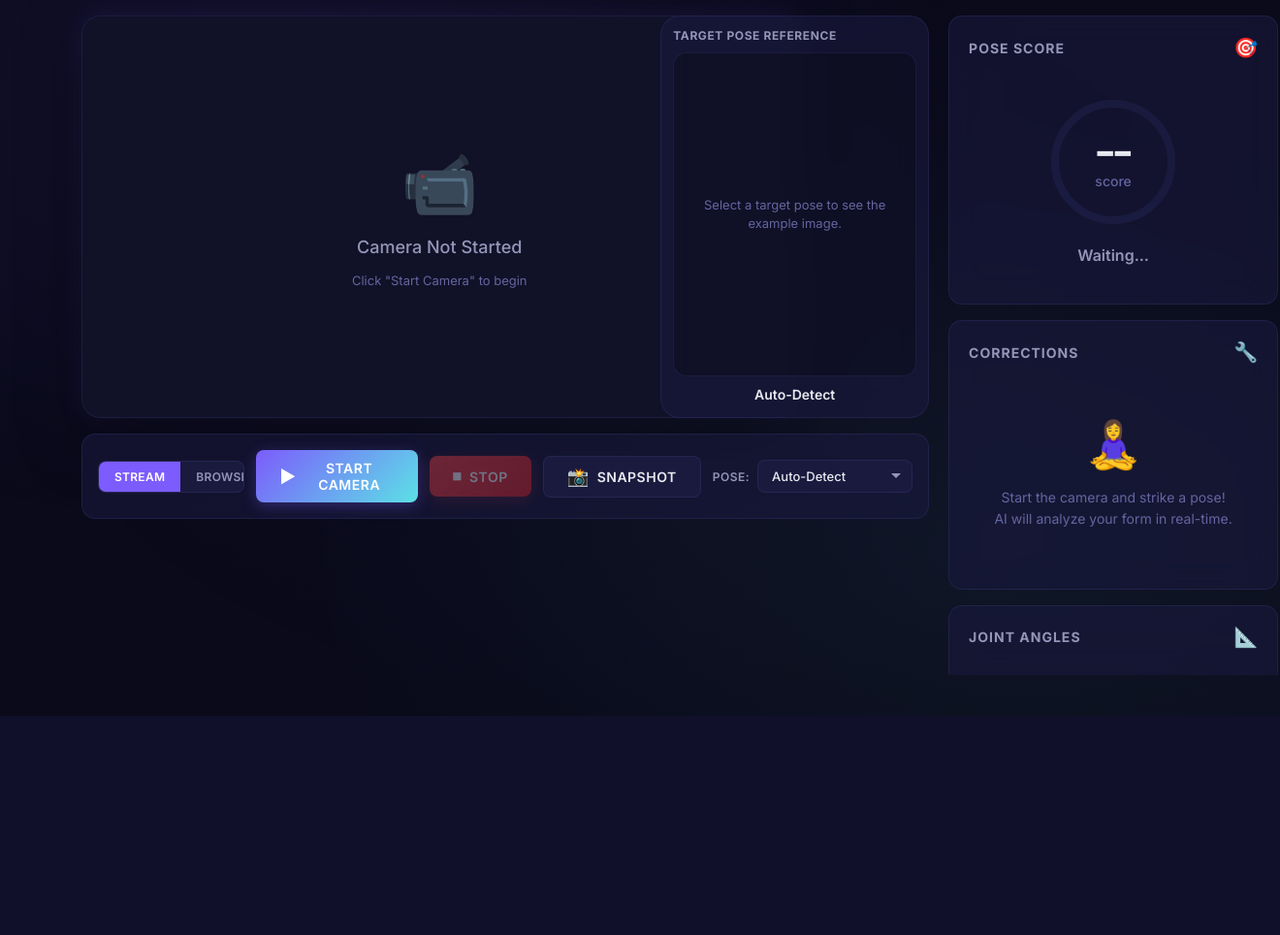
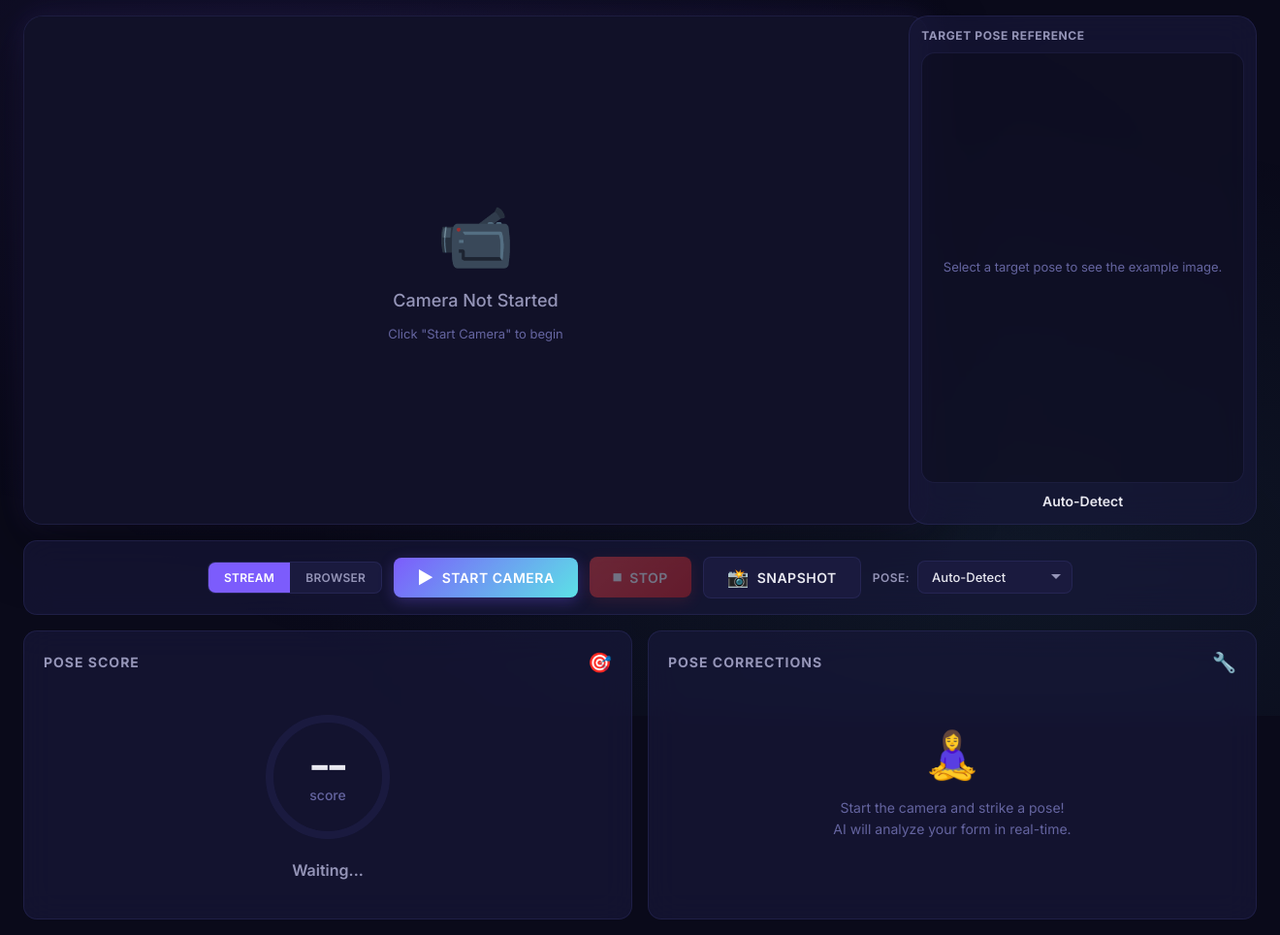
Before and after one commit to milindku7/Yoga-CSE474, a Flask app: page / in a window 1320 px wide. Shown: the part 62-1026 px from the top of the page at 97% size. Before the commit the page ends 800 px from the top, so only its background shows below. Run offline with Flask 3, Linux system fonts and the light colour scheme; data that the repository does not hold is empty.

Commit message:
UX/UI fixes to make it easier to understand everything

```diff
--- a/app.py
+++ b/app.py
@@ -54,6 +54,7 @@ except FileNotFoundError as e:
 # ────────────────────────────────────────────────────────────────────
 camera = None
 target_pose = None  # User-selected target pose for corrections
+last_result = None  # Last processed pose result for polling
 
 
 def get_pose_reference_image_filename(pose_name):
@@ -79,100 +80,23 @@ def get_camera():
 
 
 def draw_correction_overlay(frame, result, keypoints):
-    """Draw beautiful correction overlay on the frame."""
-    h, w = frame.shape[:2]
+    """Draw joint highlight circles for corrections on the skeleton."""
+    corrections = result["corrections"]
+    for corr in corrections:
+        severity = corr["severity"]
+        if severity >= 2.0:
+            dot_color = (0, 0, 255)
+        elif severity >= 1.0:
+            dot_color = (0, 165, 255)
+        else:
+            dot_color = (0, 255, 255)
 
-    # Semi-transparent overlay panel at top
-    overlay = frame.copy()
-
-    # ── Top status bar ──
-    cv2.rectangle(overlay, (0, 0), (w, 90), (20, 20, 20), -1)
-    cv2.addWeighted(overlay, 0.7, frame, 0.3, 0, frame)
-
-    pose_name = result["pose"].replace("_", " ").title()
-    score = result["score"]
-    confidence = result["confidence"]
-    color = corrector.get_correction_color(score) if corrector else (0, 255, 0)
-    label = corrector.get_score_label(score) if corrector else ""
-
-    # Pose name
-    cv2.putText(frame, f"Pose: {pose_name}",
-                (20, 35), cv2.FONT_HERSHEY_SIMPLEX, 0.9, (255, 255, 255), 2)
-
-    # Score bar
-    bar_x, bar_y = 20, 55
-    bar_w, bar_h = 200, 20
-    cv2.rectangle(frame, (bar_x, bar_y), (bar_x + bar_w, bar_y + bar_h), (60, 60, 60), -1)
-    fill_w = int(bar_w * score / 100)
-    cv2.rectangle(frame, (bar_x, bar_y), (bar_x + fill_w, bar_y + bar_h), color, -1)
-    cv2.putText(frame, f"{score:.0f}%",
-                (bar_x + bar_w + 10, bar_y + 16), cv2.FONT_HERSHEY_SIMPLEX, 0.6, color, 2)
-
-    # Label
-    cv2.putText(frame, label,
-                (bar_x + bar_w + 60, bar_y + 16), cv2.FONT_HERSHEY_SIMPLEX, 0.6, color, 2)
-
-    # Confidence
-    cv2.putText(frame, f"Confidence: {confidence*100:.0f}%",
-                (w - 250, 35), cv2.FONT_HERSHEY_SIMPLEX, 0.7, (180, 180, 180), 1)
-
-    # ── Correction hints (right side panel) ──
-    corrections = result["corrections"]
-    if corrections:
-        panel_w = 350
-        panel_h = 40 + len(corrections) * 55
-        px = w - panel_w - 15
-        py = 100
-
-        overlay2 = frame.copy()
-        cv2.rectangle(overlay2, (px, py), (px + panel_w, py + panel_h), (20, 20, 40), -1)
-        cv2.addWeighted(overlay2, 0.75, frame, 0.25, 0, frame)
-
-        cv2.putText(frame, "Corrections:",
-                    (px + 10, py + 25), cv2.FONT_HERSHEY_SIMPLEX, 0.65, (100, 200, 255), 2)
-
-        for i, corr in enumerate(corrections):
-            cy = py + 50 + i * 55
-            severity = corr["severity"]
-
-            if severity >= 2.0:
-                dot_color = (0, 0, 255)
-            elif severity >= 1.0:
-                dot_color = (0, 165, 255)
-            else:
-                dot_color = (0, 255, 255)
-
-            cv2.circle(frame, (px + 20, cy + 5), 6, dot_color, -1)
-            cv2.putText(frame, corr["hint"],
-                        (px + 35, cy + 10), cv2.FONT_HERSHEY_SIMPLEX, 0.5, (255, 255, 255), 1)
-            cv2.putText(frame, f"{corr['current']:.0f}° → {corr['target']:.0f}°",
-                        (px + 35, cy + 30), cv2.FONT_HERSHEY_SIMPLEX, 0.4, (150, 150, 150), 1)
-
-            # Draw correction indicator on skeleton
-            kp_indices = corr["keypoint_indices"]
-            vertex_idx = kp_indices[1]
-            vx, vy = int(keypoints[vertex_idx][0]), int(keypoints[vertex_idx][1])
-            if vx > 0 and vy > 0:
-                cv2.circle(frame, (vx, vy), 18, dot_color, 3)
-                cv2.circle(frame, (vx, vy), 22, dot_color, 1)
-    else:
-        # All good indicator
-        overlay2 = frame.copy()
-        cv2.rectangle(overlay2, (w - 280, 100), (w - 15, 155), (0, 80, 0), -1)
-        cv2.addWeighted(overlay2, 0.7, frame, 0.3, 0, frame)
-        cv2.putText(frame, "[OK] Perfect Form!",
-                    (w - 265, 138), cv2.FONT_HERSHEY_SIMPLEX, 0.8, (0, 255, 0), 2)
-
-    # ── Draw angle values on joints ──
-    angles = result.get("angles", {})
-    for angle_name, (a_idx, b_idx, c_idx) in ANGLE_DEFINITIONS.items():
-        if angle_name in angles and angles[angle_name] is not None:
-            vx, vy = int(keypoints[b_idx][0]), int(keypoints[b_idx][1])
-            if vx > 0 and vy > 0:
-                angle_val = angles[angle_name]
-                cv2.putText(frame, f"{angle_val:.0f}°",
-                            (vx + 10, vy - 10), cv2.FONT_HERSHEY_SIMPLEX,
-                            0.4, (200, 200, 200), 1)
+        kp_indices = corr["keypoint_indices"]
+        vertex_idx = kp_indices[1]
+        vx, vy = int(keypoints[vertex_idx][0]), int(keypoints[vertex_idx][1])
+        if vx > 0 and vy > 0:
+            cv2.circle(frame, (vx, vy), 18, dot_color, 3)
+            cv2.circle(frame, (vx, vy), 22, dot_color, 1)
 
     return frame
 
@@ -216,6 +140,7 @@ def process_frame(frame):
 
 def generate_frames():
     """Generate frames for MJPEG streaming."""
+    global last_result
     cam = get_camera()
 
     while True:
@@ -224,7 +149,9 @@ def generate_frames():
             break
 
         frame = cv2.flip(frame, 1)
-        processed, _ = process_frame(frame)
+        processed, result_data = process_frame(frame)
+        if result_data is not None:
+            last_result = result_data
 
         ret, buffer = cv2.imencode('.jpg', processed, [cv2.IMWRITE_JPEG_QUALITY, 85])
         if not ret:
@@ -346,6 +273,20 @@ def api_set_target_pose():
         return jsonify({"error": f"Unknown pose: {pose}"}), 400
 
 
+@app.route('/api/current_result')
+def api_current_result():
+    """Return the most recent pose analysis result from the MJPEG stream."""
+    if last_result is None:
+        return jsonify({})
+    return jsonify({
+        "pose": last_result["pose"],
+        "score": last_result["score"],
+        "confidence": last_result["confidence"],
+        "corrections": last_result["corrections"],
+        "angles": {k: v for k, v in last_result["angles"].items() if v is not None},
+    })
+
+
 @app.route('/api/pose_reference_image/<pose_name>')
 def api_pose_reference_image(pose_name):
     """Serve a reference image for the requested pose from dataset/<pose_name>."""
@@ -370,7 +311,7 @@ if __name__ == '__main__':
     print(f"  Model: {'Loaded' if corrector else 'Not trained — run train_model.py'}")
     if corrector:
         print(f"  Poses: {', '.join(corrector.pose_classes)}")
-    print(f"  Open: http://localhost:5000")
+    print(f"  Open: http://localhost:5001")
     print("=" * 60 + "\n")
 
-    app.run(host='0.0.0.0', port=5000, debug=False, threaded=True)
+    app.run(host='0.0.0.0', port=5001, debug=False, threaded=True)
--- a/templates/index.html
+++ b/templates/index.html
@@ -163,13 +163,9 @@
         .main-container {
             position: relative;
             z-index: 1;
-            max-width: 1200px;
+            max-width: 1400px;
             margin: 0 auto;
             padding: 16px 24px;
-            display: grid;
-            grid-template-columns: 1fr 340px;
-            gap: 20px;
-            min-height: calc(100vh - 80px);
         }
 
         /* ── Video Panel ─────────────────────────────────────── */
@@ -181,9 +177,16 @@
 
         .camera-layout {
             display: grid;
-            grid-template-columns: 2.1fr 1fr;
+            grid-template-columns: 2.5fr 1fr;
             gap: 16px;
             align-items: stretch;
+        }
+
+        /* ── Below-camera cards row ───────────────────────────── */
+        .below-camera-layout {
+            display: grid;
+            grid-template-columns: 1fr 1fr;
+            gap: 16px;
         }
 
         .video-container {
@@ -390,17 +393,6 @@
             color: white;
         }
 
-        /* ── Side Panel ──────────────────────────────────────── */
-        .side-panel {
-            display: flex;
-            flex-direction: column;
-            gap: 16px;
-            max-height: calc(100vh - 120px);
-            overflow-y: auto;
-            scrollbar-width: thin;
-            scrollbar-color: var(--accent-primary) transparent;
-        }
-
         .card {
             background: var(--bg-glass);
             backdrop-filter: blur(16px);
@@ -595,38 +587,6 @@
             margin-bottom: 8px;
         }
 
-        /* ── Angles Grid ──────────────────────────────────────── */
-        .angles-grid {
-            display: grid;
-            grid-template-columns: 1fr 1fr;
-            gap: 8px;
-        }
-
-        .angle-item {
-            display: flex;
-            flex-direction: column;
-            padding: 10px;
-            background: rgba(0, 0, 0, 0.2);
-            border-radius: var(--radius-sm);
-            border-left: 3px solid var(--accent-primary);
-        }
-
-        .angle-name {
-            font-size: 10px;
-            font-weight: 600;
-            text-transform: uppercase;
-            letter-spacing: 0.5px;
-            color: var(--text-muted);
-            margin-bottom: 4px;
-        }
-
-        .angle-value {
-            font-size: 18px;
-            font-weight: 700;
-            font-family: 'JetBrains Mono', monospace;
-            color: var(--text-primary);
-        }
-
         /* ── Waiting State ────────────────────────────────────── */
         .waiting-state {
             text-align: center;
@@ -668,16 +628,11 @@
         /* ── Responsive ───────────────────────────────────────── */
         @media (max-width: 1024px) {
             .main-container {
-                grid-template-columns: 1fr;
                 padding: 16px;
             }
 
             .camera-layout {
                 grid-template-columns: 1fr;
-            }
-
-            .side-panel {
-                max-height: none;
             }
 
             .video-container {
@@ -696,7 +651,7 @@
                 flex-wrap: wrap;
             }
 
-            .angles-grid {
+            .below-camera-layout {
                 grid-template-columns: 1fr;
             }
         }
@@ -777,8 +732,8 @@
 
     <!-- ────── Main Content ────── -->
     <main class="main-container">
-        <!-- Video Panel -->
         <div class="video-panel">
+            <!-- Camera + Pose Reference side by side -->
             <div class="camera-layout">
                 <div class="video-container" id="videoContainer">
                     <!-- Mode 1: MJPEG Stream from server -->
@@ -836,10 +791,9 @@
                     </select>
                 </div>
             </div>
-        </div>
 
-        <!-- Side Panel -->
-        <aside class="side-panel">
+            <!-- Pose Score + Corrections below camera -->
+            <div class="below-camera-layout">
                 <!-- Pose Score Card -->
                 <div class="card" id="scoreCard">
                     <div class="card-header">
@@ -870,7 +824,7 @@
                 <!-- Corrections Card -->
                 <div class="card" id="correctionsCard">
                     <div class="card-header">
-                    <span class="card-title">Corrections</span>
+                        <span class="card-title">Pose Corrections</span>
                         <span class="card-icon">🔧</span>
                     </div>
                     <div id="correctionsList">
@@ -880,18 +834,8 @@
                         </div>
                     </div>
                 </div>
-
-            <!-- Angles Card -->
-            <div class="card" id="anglesCard">
-                <div class="card-header">
-                    <span class="card-title">Joint Angles</span>
-                    <span class="card-icon">📐</span>
-                </div>
-                <div class="angles-grid" id="anglesGrid">
-                    <!-- Populated dynamically -->
             </div>
         </div>
-        </aside>
     </main>
 
     <canvas id="hiddenCanvas"></canvas>
@@ -1085,9 +1029,16 @@
 
         async function pollData() {
             if (!isRunning || mode !== 'stream') return;
-            // We can't easily get per-frame data in MJPEG mode
-            // Just show status info
-            setTimeout(pollData, 2000);
+            try {
+                const res = await fetch('/api/current_result');
+                if (res.ok) {
+                    const data = await res.json();
+                    if (data.pose) updateUI(data);
+                }
+            } catch (e) {
+                console.error('Poll error:', e);
+            }
+            setTimeout(pollData, 500);
         }
 
         // ── Browser Capture Mode ─────────────────────────────
@@ -1234,19 +1185,6 @@
                 `;
             }
 
-            // Angles grid
-            if (data.angles) {
-                const grid = $('anglesGrid');
-                grid.innerHTML = Object.entries(data.angles).map(([name, val]) => {
-                    const display = name.replace(/_/g, ' ').replace('angle', '').trim();
-                    return `
-                        <div class="angle-item">
-                            <span class="angle-name">${display}</span>
-                            <span class="angle-value">${val !== null ? val.toFixed(0) + '°' : '--'}</span>
-                        </div>
-                    `;
-                }).join('');
-            }
         }
 
         // ── Snapshot ─────────────────────────────────────────
```
Lines whose indentation alone changed are shown as unchanged.
